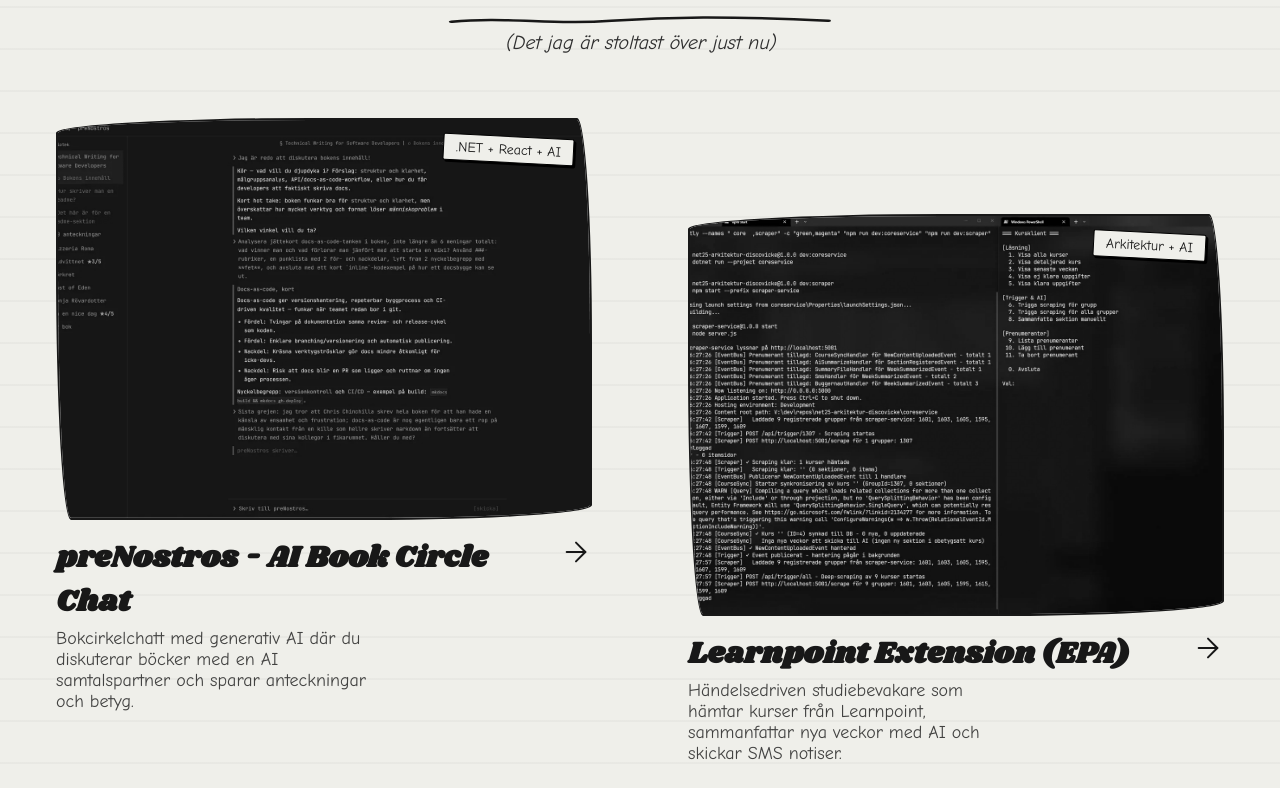
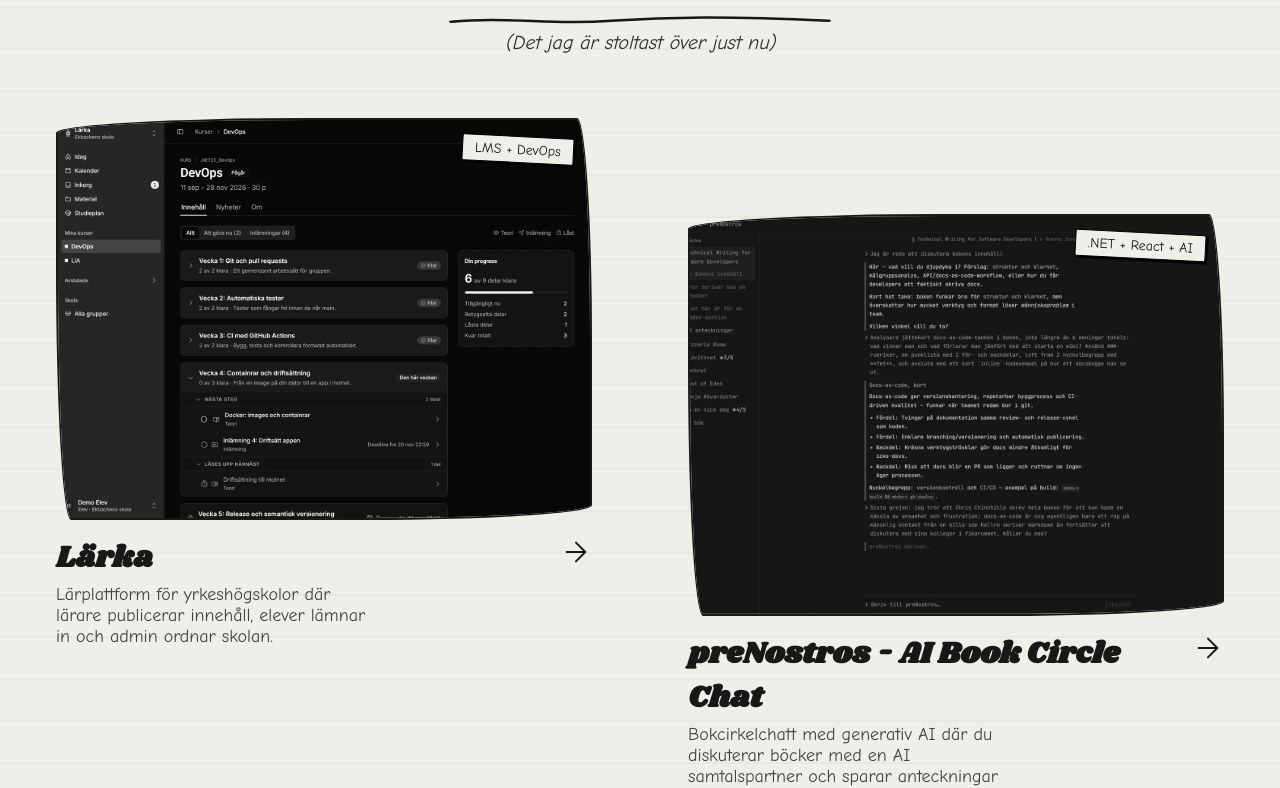
Before and after one commit to discovicke/portfolio-mono, a React (Vite) app: page / in a window 1280 px wide. Shown: the part 2322-3110 px from the top of the page. Built offline with nearby package versions, Linux system fonts and the light colour scheme.

Commit message:
Add Lärka project with preview image and top-aligned modal images (#6)

```diff
--- a/src/components/Modal.css
+++ b/src/components/Modal.css
@@ -79,6 +79,7 @@
   width: 100%;
   aspect-ratio: 16/9;
   object-fit: cover;
+  object-position: top;
   border-bottom: 2px solid var(--text-ink);
 }
 
--- a/src/data/projects.ts
+++ b/src/data/projects.ts
@@ -148,4 +148,22 @@ export const projects: Project[] = [
         year: "2026",
         role: "Ensam utvecklare - designade och implementerade backend, frontend och AI flöde från grunden."
     },
+    {
+        id: 10,
+        title: "Lärka",
+        category: "LMS + DevOps",
+        desc: "Lärplattform för yrkeshögskolor där lärare publicerar innehåll, elever lämnar in och admin ordnar skolan.",
+        img: "/larka-preview.webp",
+        longDesc:
+            "Lärka är ett lärplattformssystem (LMS) för yrkeshögskolor. Lärare skapar nyheter, teori och uppgifter och publicerar dem till klasser och grupper. " +
+            "Elever läser, lämnar in text eller filer, kopplar GitHub-repon och får betyg med kommentarer och notiser. " +
+            "Admin hanterar skolor, användare, kurser och grupper och följer upp klasser och kurser i en dashboard. " +
+            "Backend är ASP.NET Core i .NET 10 med EF Core och PostgreSQL, klienten Vue 3 med Vite, TypeScript och shadcn-vue. " +
+            "Drift sker med Docker på Render, filer i Supabase Storage och CD med semantic release. Tre Playwright-flöden och xUnit med Testcontainers testar hela kedjan.",
+        technologies: [".NET 10", "ASP.NET Core", "EF Core", "PostgreSQL", "Vue 3", "TypeScript", "Vite", "shadcn-vue", "Docker", "Playwright"],
+        liveUrl: "https://net25-devops-grupp-4.onrender.com",
+        repoUrl: "https://github.com/EduEdugrade/net25-devops-grupp-4",
+        year: "2026",
+        role: "Fullstack-utvecklare i team - GitHub-integrationen med grupprepon, adminens uppföljningsdashboard, elevens kurs- och inkorgsvyer samt designsystemet och mörkt läge."
+    },
 ];
--- a/src/i18n/translations.ts
+++ b/src/i18n/translations.ts
@@ -448,6 +448,13 @@ export const translations: Record<Language, TranslationStrings> = {
                 longDesc: 'preNostros är en chatt där du diskuterar böcker med en AI samtalspartner och sparar citat, tankar, analyser och betyg som anteckningar. Tanken är en MVP som visar att det går att integrera LLM mot Nostos produkten. Backend är ett Minimal API med EF Core och SQLite, frontend i React är en terminalren yta där alla vägar in går via kommandon som /bok och /samtal. ChatService bygger systemprompt av roll plus bok plus anteckningar plus historik och strömmar svar som SSE från Azure OpenAI.',
                 role: 'Ensam utvecklare - designade och implementerade backend, frontend och AI flöde från grunden.',
             },
+            10: {
+                title: 'Lärka',
+                category: 'LMS + DevOps',
+                desc: 'Lärplattform för yrkeshögskolor där lärare publicerar innehåll, elever lämnar in och admin ordnar skolan.',
+                longDesc: 'Lärka är ett lärplattformssystem (LMS) för yrkeshögskolor. Lärare skapar nyheter, teori och uppgifter och publicerar dem till klasser och grupper. Elever läser, lämnar in text eller filer, kopplar GitHub-repon och får betyg med kommentarer och notiser. Admin hanterar skolor, användare, kurser och grupper och följer upp klasser och kurser i en dashboard. Backend är ASP.NET Core i .NET 10 med EF Core och PostgreSQL, klienten Vue 3 med Vite, TypeScript och shadcn-vue. Drift sker med Docker på Render, filer i Supabase Storage och CD med semantic release. Tre Playwright-flöden och xUnit med Testcontainers testar hela kedjan.',
+                role: 'Fullstack-utvecklare i team - GitHub-integrationen med grupprepon, adminens uppföljningsdashboard, elevens kurs- och inkorgsvyer samt designsystemet och mörkt läge.',
+            },
         },
     },
     en: {
@@ -764,6 +771,13 @@ export const translations: Record<Language, TranslationStrings> = {
                 longDesc: 'preNostros is a chat where you discuss books with an AI partner and save quotes, thoughts, analysis and ratings as notes. The idea is an MVP that proves LLM integration against the Nostos product is possible. Backend is a Minimal API with EF Core and SQLite, frontend in React is a terminal style surface where every path goes through commands like /bok and /samtal. ChatService builds a system prompt from role plus book plus notes plus history and streams answers as SSE from Azure OpenAI.',
                 role: 'Solo developer - designed and implemented backend, frontend and AI flow from scratch.',
             },
+            10: {
+                title: 'Lärka',
+                category: 'LMS + DevOps',
+                desc: 'Learning platform for vocational schools where teachers publish content, students submit work and admins run the school.',
+                longDesc: 'Lärka is a learning management system (LMS) for vocational schools. Teachers create news, theory and assignments and publish them to classes and groups. Students read, submit text or files, connect GitHub repositories and receive grades with feedback and notifications. Admins manage schools, users, courses and groups and follow up classes and courses in a dashboard. Backend is ASP.NET Core on .NET 10 with EF Core and PostgreSQL, the client is Vue 3 with Vite, TypeScript and shadcn-vue. Hosting uses Docker on Render, files live in Supabase Storage and CD runs with semantic release. Three Playwright journeys and xUnit with Testcontainers test the whole chain.',
+                role: 'Fullstack developer in team - the GitHub integration with group repositories, the admin follow-up dashboard, student course and inbox views, and the design system and dark mode.',
+            },
         },
     },
 };
```
Also changed, not shown: public/larka-preview.webp (added).
